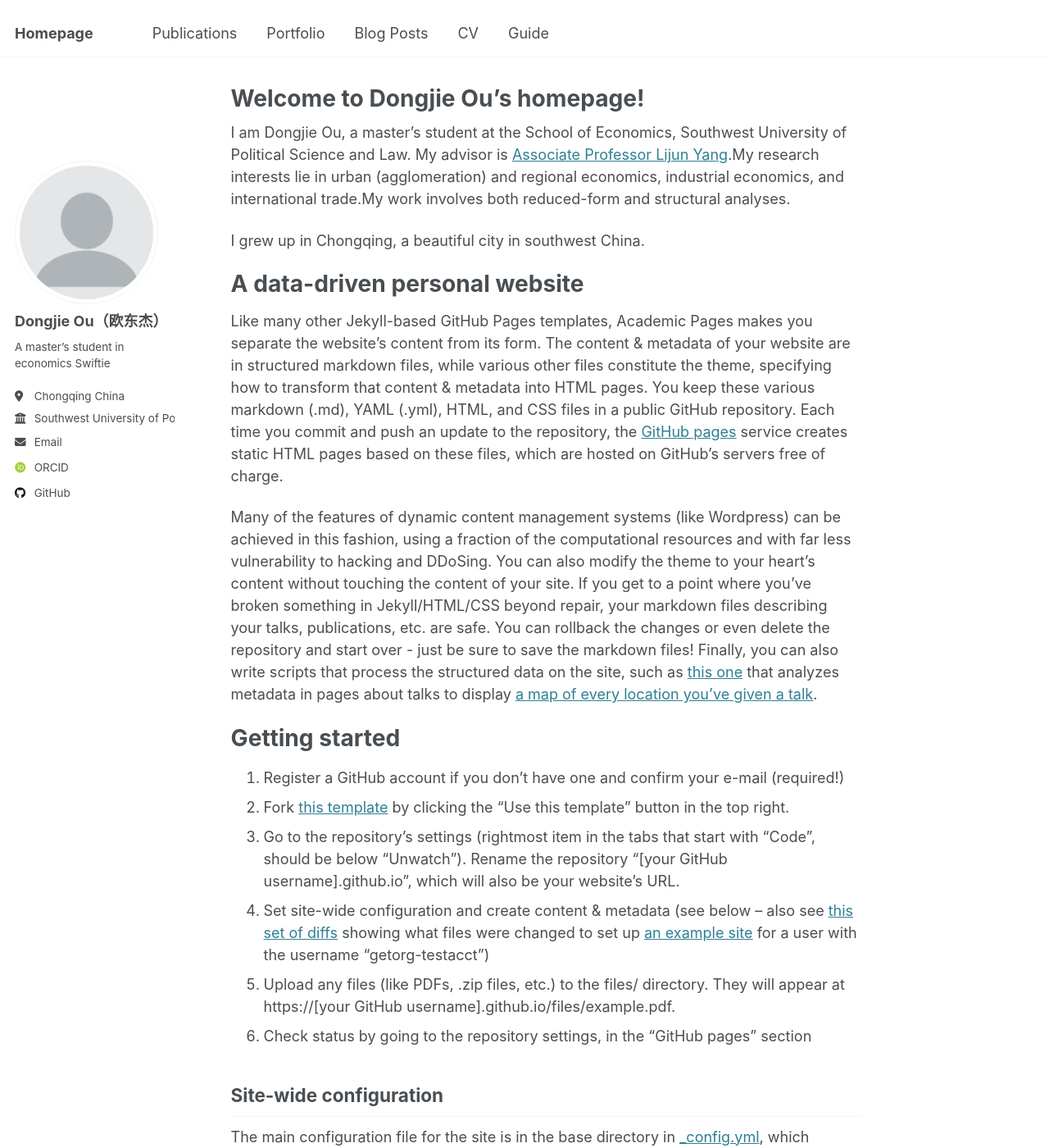
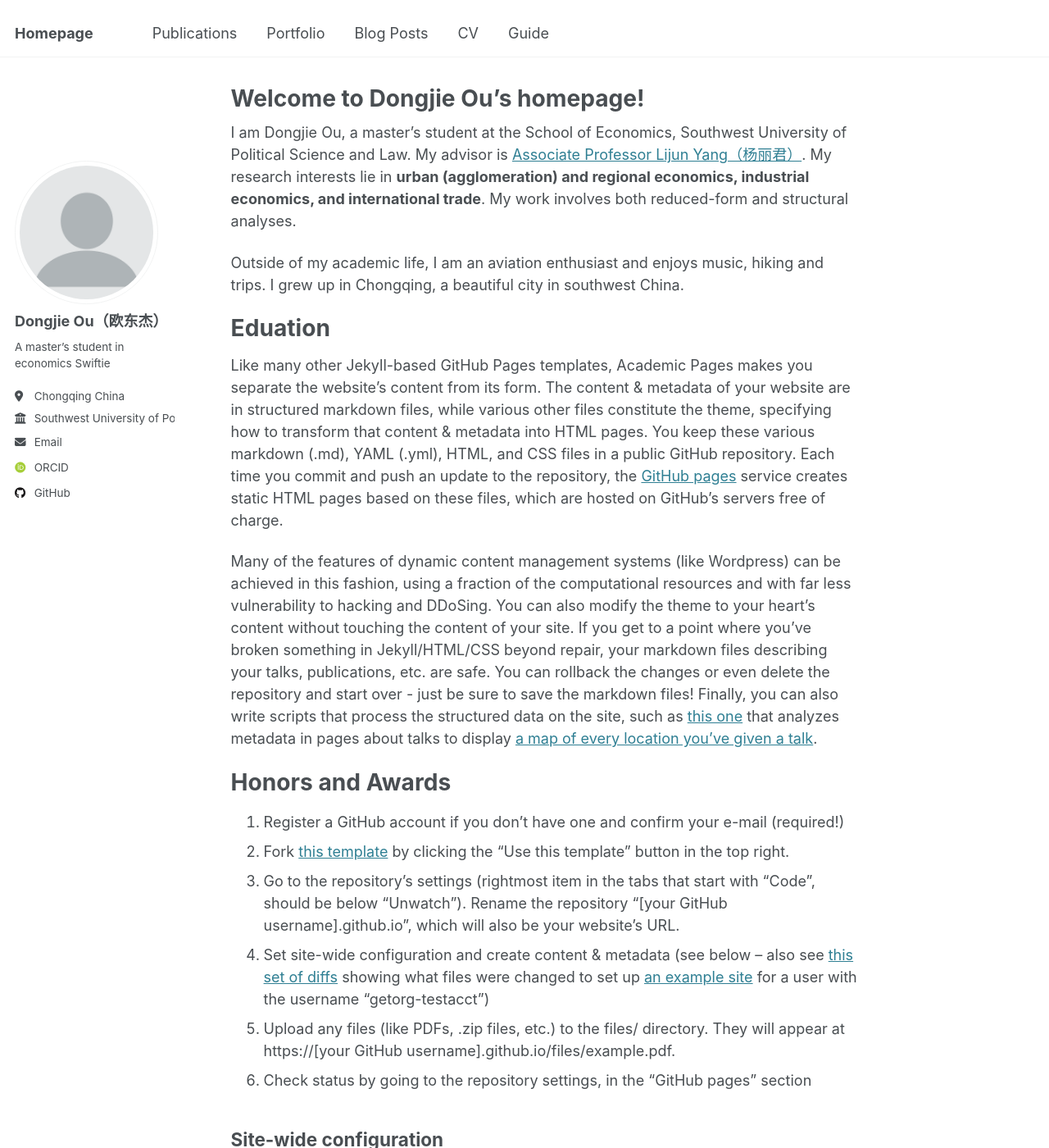
Before and after one commit to oudongjie2001/oudongjie2001.github.io, a Jekyll site: the page built from _pages/about.md, in a window 1280 px wide and 1400 px high. Shown: the whole window at 82% size. Built offline with Jekyll 4.4.1, drawn with Linux system fonts in a browser that asks for light colours; some web fonts are replaced.

Commit message:
Update about.md

```diff
--- a/_pages/about.md
+++ b/_pages/about.md
@@ -7,18 +7,17 @@ redirect_from:
   - /about.html
 ---
 
-I am Dongjie Ou, a master’s student at the School of Economics, Southwest University of Political Science and Law.  My advisor is [Associate Professor Lijun Yang](https://es.swupl.edu.cn/szdw/zrjs/ax/x1gjjjymyx/283110.htm).My research interests lie in urban (agglomeration) and regional economics, industrial economics, and international trade.My work involves both reduced-form and structural analyses.
+I am Dongjie Ou, a master’s student at the School of Economics, Southwest University of Political Science and Law.  My advisor is [Associate Professor Lijun Yang（杨丽君）](https://es.swupl.edu.cn/szdw/zrjs/ax/x1gjjjymyx/283110.htm). My research interests lie in **urban (agglomeration) and regional economics, industrial economics, and international trade**. My work involves both reduced-form and structural analyses.
 
-I grew up in Chongqing, a beautiful city in southwest China.
+Outside of my academic life, I am an aviation enthusiast and enjoys music, hiking and trips. I grew up in Chongqing, a beautiful city in southwest China.
 
-
-A data-driven personal website
+Eduation
 ======
 Like many other Jekyll-based GitHub Pages templates, Academic Pages makes you separate the website's content from its form. The content & metadata of your website are in structured markdown files, while various other files constitute the theme, specifying how to transform that content & metadata into HTML pages. You keep these various markdown (.md), YAML (.yml), HTML, and CSS files in a public GitHub repository. Each time you commit and push an update to the repository, the [GitHub pages](https://pages.github.com/) service creates static HTML pages based on these files, which are hosted on GitHub's servers free of charge.
 
 Many of the features of dynamic content management systems (like Wordpress) can be achieved in this fashion, using a fraction of the computational resources and with far less vulnerability to hacking and DDoSing. You can also modify the theme to your heart's content without touching the content of your site. If you get to a point where you've broken something in Jekyll/HTML/CSS beyond repair, your markdown files describing your talks, publications, etc. are safe. You can rollback the changes or even delete the repository and start over - just be sure to save the markdown files! Finally, you can also write scripts that process the structured data on the site, such as [this one](https://github.com/academicpages/academicpages.github.io/blob/master/talkmap.ipynb) that analyzes metadata in pages about talks to display [a map of every location you've given a talk](https://academicpages.github.io/talkmap.html).
 
-Getting started
+Honors and Awards
 ======
 1. Register a GitHub account if you don't have one and confirm your e-mail (required!)
 1. Fork [this template](https://github.com/academicpages/academicpages.github.io) by clicking the "Use this template" button in the top right.
```
